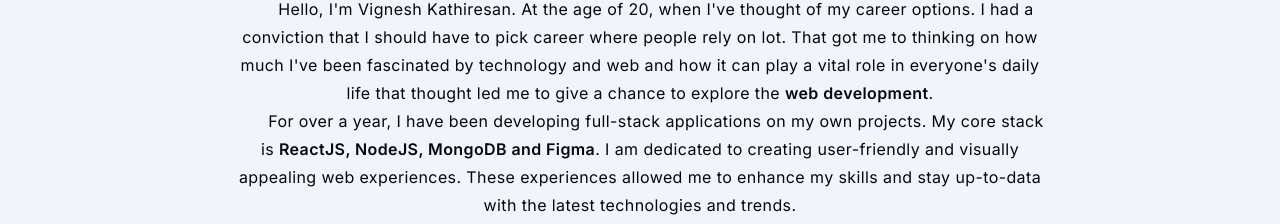
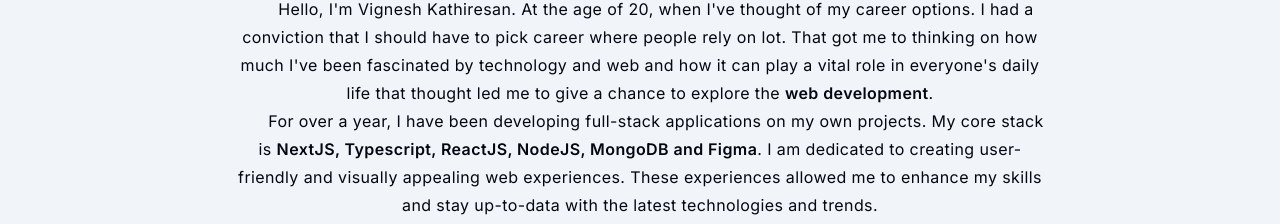
Before and after one commit to developervicky/myportfolio, a Next.js app: page / in a window 1280 px wide. Shown: the part 913-1137 px from the top of the page. Built offline with nearby package versions, Linux system fonts and the light colour scheme; no server answers.

Commit message:
refactor: about

```diff
--- a/components/about.tsx
+++ b/components/about.tsx
@@ -24,7 +24,7 @@
           delay: 0.17,
         }}
       >
-        <p className="mt-3 text-center leading-7 sm:indent-8 dark:text-gray-400">
+        <p className="mt-3 text-center leading-7 dark:text-gray-400 sm:indent-8">
           Hello, I'm Vignesh Kathiresan. At the age of 20, when I've thought of
           my career options. I had a conviction that I should have to pick
           career where people rely on lot. That got me to thinking on how much
@@ -32,17 +32,17 @@
           role in everyone's daily life that thought led me to give a chance to
           explore the <span className="font-semibold">web development</span>.
         </p>
-        <p className="text-center leading-7 sm:indent-8 dark:text-gray-400">
+        <p className="text-center leading-7 dark:text-gray-400 sm:indent-8">
           For over a year, I have been developing full-stack applications on my
           own projects. My core stack is{" "}
           <span className="font-semibold">
-            ReactJS, NodeJS, MongoDB and Figma
+            NextJS, Typescript, ReactJS, NodeJS, MongoDB and Figma
           </span>
           . I am dedicated to creating user-friendly and visually appealing web
           experiences. These experiences allowed me to enhance my skills and
           stay up-to-data with the latest technologies and trends.
         </p>
-        <p className="text-center leading-7 sm:indent-8 dark:text-gray-400">
+        <p className="text-center leading-7 dark:text-gray-400 sm:indent-8">
           Feel free to explore my portfolio to see through my works. If you
           would like to connect with me, the contact bar is right down, please
           don't hesitate to reach out.
```
